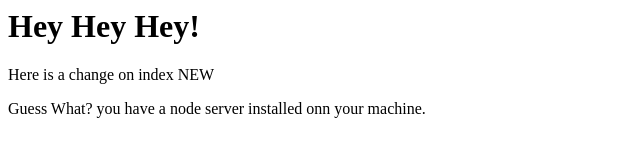
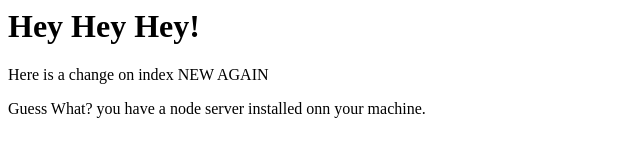
Before and after one commit to timbouchard/git-better, a website: page index.html in a window 1280 px wide. Shown: the full height of the page, 0-640 px from the left. Drawn offline with Linux system fonts and the light colour scheme.

Commit message:
new stuff

```diff
--- a/index.html
+++ b/index.html
@@ -4,7 +4,7 @@
   </head>
   <body>
     <h1>Hey Hey Hey!</h1>
-    <p>Here is a change on index NEW</p>
+    <p>Here is a change on index NEW AGAIN</p>
     <p>Guess What? you have a node server installed onn your machine.</p>
   </body>
 </html>
```
